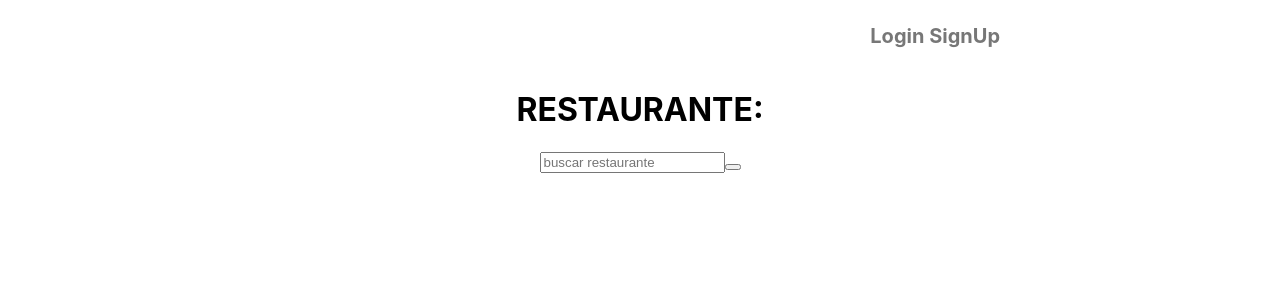
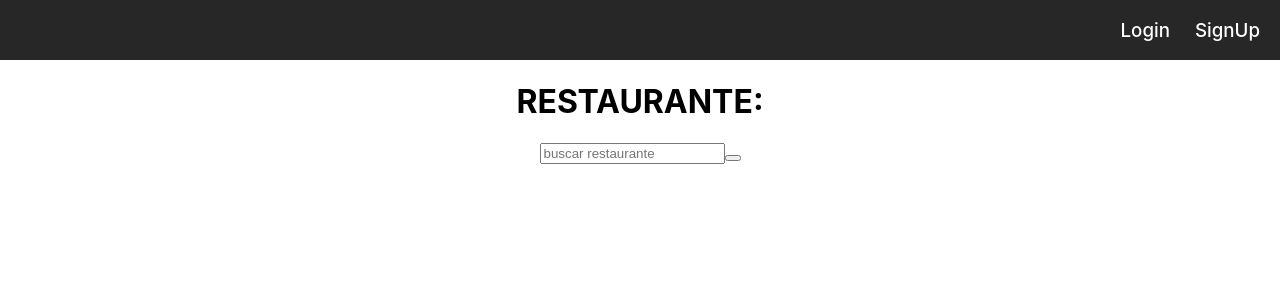
Before and after one commit to FabianMosquera/restaurant-project, a React (Vite) app: page /restaurant in a window 1280 px wide. Shown: the top 300 px of the page. Built offline with nearby package versions, Linux system fonts and the light colour scheme; no server answers; the database is empty.

Commit message:
ADD Styles

```diff
--- a/src/components/Header/StyledHeader.tsx
+++ b/src/components/Header/StyledHeader.tsx
@@ -1,16 +1,21 @@
-import React from "react";
 import styled from "styled-components";
 import { Link } from "react-router-dom";
 
 export const HeaderContainer = styled.div`
   display: flex;
   justify-content: flex-end;
-  max-width: 720px;
-  margin: 0 auto;
+  background-color: #272727;
 `;
 
 export const Linkslogin = styled(Link)`
-  font-size: 20px;
-  color: #777;
+  color: #ffffff;
   text-decoration: none;
+  font-weight: 500;
+  width: 80px;
+  transition: all 0.2s ease-in-out;
+  margin-right: 20px;
+
+  &:hover {
+    color: #fddb3a;
+  }
 `;
--- a/src/components/Header/index.tsx
+++ b/src/components/Header/index.tsx
@@ -2,6 +2,7 @@ import { HeaderContainer, Linkslogin } from "./StyledHeader";
 import { Context } from "../../context/context";
 import { Link } from "react-router-dom";
 import { useContext } from "react";
+
 
 function Login(props: any){
   return (
@@ -12,20 +13,21 @@ function Login(props: any){
     )
 }
 
-function Logout(){
+function Logout(props:any){
   return (
     <>
-    <Linkslogin to="/signup"> SignUp</Linkslogin>
+    <Linkslogin to="/login" onClick={props.onClick}> Logout</Linkslogin>
     </>
     )
 }
 
 function Header() {
-  const { userLogin } = useContext(Context);
-  console.log(userLogin)
+  const { userLogin, setUserLogin } = useContext(Context);
+
+
   return (
     <HeaderContainer>
-      <h2>{userLogin ? <Logout/>:<Login/>}</h2>
+      <h3>{userLogin ? <Logout onClick={()=>setUserLogin("")}/>:<Login/>}</h3>
     </HeaderContainer>
   );
 }
```
